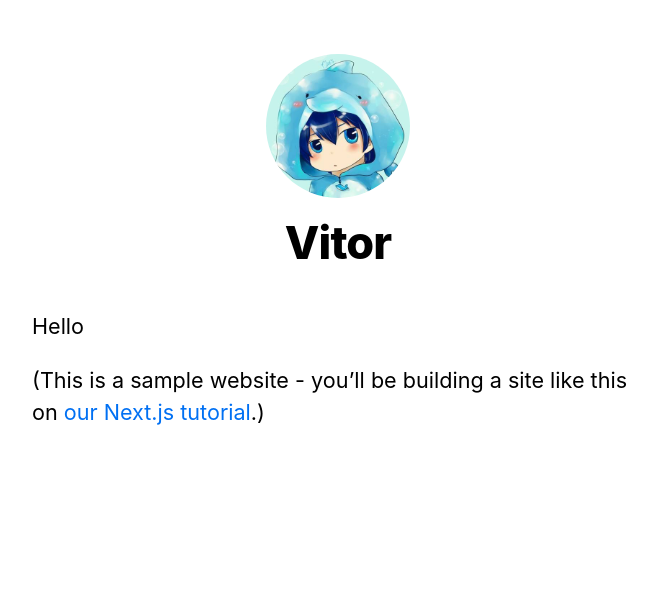
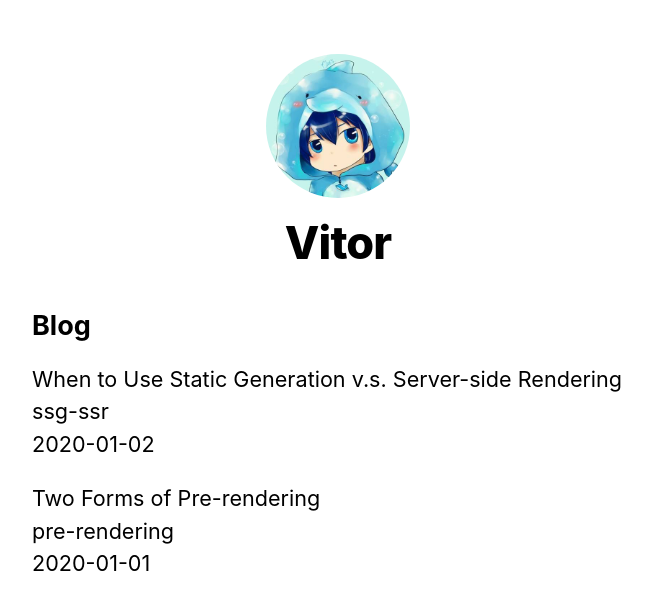
Before and after one commit to includeVitor/nextJS-sample, a Next.js app in the folder nextjs-blog/: page / in a window 1280 px wide. Shown: the top 610 px of the page, without its empty margins (302-959 px from the left). Built offline with nearby package versions, Linux system fonts and the light colour scheme.

Commit message:
progressing with nextJS

```diff
--- /dev/null
+++ b/nextjs-blog/components/alert.module.css
@@ -0,0 +1,6 @@
+.success {
+  color: green;
+}
+.error {
+  color: red;
+}
--- /dev/null
+++ b/nextjs-blog/lib/posts.js
@@ -0,0 +1,35 @@
+import fs from 'fs'
+import path from 'path'
+import matter from 'gray-matter'
+
+const postsDirectory = path.join(process.cwd(), 'posts')
+
+export function getSortedPostsData() {
+  // Get file names under /posts
+  const fileNames = fs.readdirSync(postsDirectory)
+  const allPostsData = fileNames.map(fileName => {
+    // Remove ".md" from file name to get id
+    const id = fileName.replace(/\.md$/, '')
+
+    // Read markdown file as string
+    const fullPath = path.join(postsDirectory, fileName)
+    const fileContents = fs.readFileSync(fullPath, 'utf8')
+
+    // Use gray-matter to parse the post metadata section
+    const matterResult = matter(fileContents)
+
+    // Combine the data with the id
+    return {
+      id,
+      ...matterResult.data
+    }
+  })
+  // Sort posts by date
+  return allPostsData.sort((a, b) => {
+    if (a.date < b.date) {
+      return 1
+    } else {
+      return -1
+    }
+  })
+}
--- a/nextjs-blog/pages/index.js
+++ b/nextjs-blog/pages/index.js
@@ -2,19 +2,38 @@
 import Layout, { siteTitle } from '../components/layout'
 import utilStyles from '../styles/utils.module.css'
 
-export default function Home() {
+export default function Home({ allPostsData }) {
   return (
     <Layout home>
-      <Head>
-        <title>{siteTitle}</title>
-      </Head>
-      <section className={utilStyles.headingMd}>
-        <p>Hello</p>
-        <p>
-          (This is a sample website - you’ll be building a site like this on{' '}
-          <a href="https://nextjs.org/learn">our Next.js tutorial</a>.)
-        </p>
+      {/* Keep the existing code here */}
+
+      {/* Add this <section> tag below the existing <section> tag */}
+      <section className={`${utilStyles.headingMd} ${utilStyles.padding1px}`}>
+        <h2 className={utilStyles.headingLg}>Blog</h2>
+        <ul className={utilStyles.list}>
+          {allPostsData.map(({ id, date, title }) => (
+            <li className={utilStyles.listItem} key={id}>
+              {title}
+              <br />
+              {id}
+              <br />
+              {date}
+            </li>
+          ))}
+        </ul>
       </section>
     </Layout>
   )
 }
+
+
+import { getSortedPostsData } from '../lib/posts'
+
+export async function getStaticProps() {
+  const allPostsData = getSortedPostsData()
+  return {
+    props: {
+      allPostsData
+    }
+  }
+}
--- /dev/null
+++ b/nextjs-blog/postcss.config.js
@@ -0,0 +1,18 @@
+module.exports = {
+    plugins: [
+      'tailwindcss',
+      'postcss-flexbugs-fixes',
+      [
+        'postcss-preset-env',
+        {
+          autoprefixer: {
+            flexbox: 'no-2009'
+          },
+          stage: 3,
+          features: {
+            'custom-properties': false
+          }
+        }
+      ]
+    ]
+  }
--- /dev/null
+++ b/nextjs-blog/posts/pre-rendering.md
@@ -0,0 +1,11 @@
+---
+title: "Two Forms of Pre-rendering"
+date: "2020-01-01"
+---
+
+Next.js has two forms of pre-rendering: **Static Generation** and **Server-side Rendering**. The difference is in **when** it generates the HTML for a page.
+
+- **Static Generation** is the pre-rendering method that generates the HTML at **build time**. The pre-rendered HTML is then _reused_ on each request.
+- **Server-side Rendering** is the pre-rendering method that generates the HTML on **each request**.
+
+Importantly, Next.js lets you **choose** which pre-rendering form to use for each page. You can create a "hybrid" Next.js app by using Static Generation for most pages and using Server-side Rendering for others.
--- /dev/null
+++ b/nextjs-blog/posts/ssg-ssr.md
@@ -0,0 +1,19 @@
+---
+title: "When to Use Static Generation v.s. Server-side Rendering"
+date: "2020-01-02"
+---
+
+We recommend using **Static Generation** (with and without data) whenever possible because your page can be built once and served by CDN, which makes it much faster than having a server render the page on every request.
+
+You can use Static Generation for many types of pages, including:
+
+- Marketing pages
+- Blog posts
+- E-commerce product listings
+- Help and documentation
+
+You should ask yourself: "Can I pre-render this page **ahead** of a user's request?" If the answer is yes, then you should choose Static Generation.
+
+On the other hand, Static Generation is **not** a good idea if you cannot pre-render a page ahead of a user's request. Maybe your page shows frequently updated data, and the page content changes on every request.
+
+In that case, you can use **Server-Side Rendering**. It will be slower, but the pre-rendered page will always be up-to-date. Or you can skip pre-rendering and use client-side JavaScript to populate data.
```
Also changed, not shown: nextjs-blog/components/alert.js (added, +15 -0 lines), nextjs-blog/package.json (+7 -1 lines), nextjs-blog/tailwind.config.js (added, +9 -0 lines), 1 other file (tests, documents, lock files or other folders).
